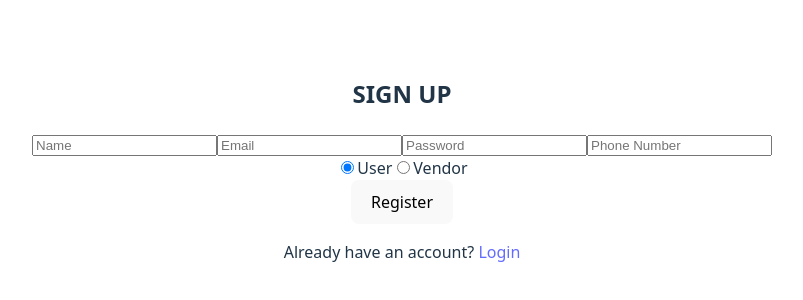
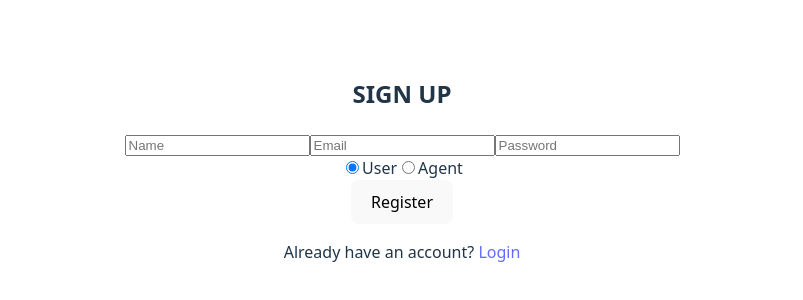
Before and after one commit to Pdiya13/Smart_Parcel_System, a React (Vite) app in the folder client/: page /signup in a window 1280 px wide. Shown: the part 232-532 px from the top of the page, without its empty margins (238-1041 px from the left). Built offline with nearby package versions, Linux system fonts and the light colour scheme.

Commit message:
change in login ans signup forms

```diff
--- a/client/src/components/authentication/Login.jsx
+++ b/client/src/components/authentication/Login.jsx
@@ -17,7 +17,9 @@ export default function Login() {
         e.preventDefault();
         const { email, password, role } = formData;
 
-        const loginUrl = role === 'user' ? 'http://localhost:8080/api/auth/user/login' : 'http://localhost:8080/api/auth/vendor/login';
+        const loginUrl = role === 'user'
+            ? 'http://localhost:8080/api/auth/user/login'
+            : 'http://localhost:8080/api/auth/agent/login';
 
         try {
             const res = await axios.post(loginUrl, {
@@ -33,8 +35,8 @@ export default function Login() {
             console.log("Login successful");
             if (role === 'user') {
                 navigate('/dashboard');
-            } else if (role === 'vendor') {
-                navigate('/vendor-dashboard');
+            } else if (role === 'agent') {
+                navigate('/agent-dashboard');
             } else {
                 navigate('/login');
             }
@@ -89,12 +91,12 @@ export default function Login() {
                             <input
                                 type="radio"
                                 name="role"
-                                value="vendor"
-                                checked={formData.role === 'vendor'}
+                                value="agent"
+                                checked={formData.role === 'agent'}
                                 onChange={(e) => setFormData({ ...formData, role: e.target.value })}
                                 className="mr-2"
                             />
-                            Vendor
+                            Agent
                         </label>
                     </div>
                 </div>
--- a/client/src/components/authentication/Signup.jsx
+++ b/client/src/components/authentication/Signup.jsx
@@ -10,9 +10,7 @@ export default function Signup() {
     password: '',
     phone: '',
     role: 'user',
-    category: '',
-    price: '',
-    experience: '',
+    city: '',
   });
 
   const navigate = useNavigate();
@@ -30,23 +28,20 @@ export default function Signup() {
     try {
       let res;
       if (formData.role === 'user') {
-        res = await axios.post('http://localhost:8080/api/auth/signup', {
+        res = await axios.post('http://localhost:8080/api/auth/user/signup', {
+          name: formData.name,
+          email: formData.email,
+          password: formData.password,
+          role: formData.role,
+        });
+      } else if (formData.role === 'agent') {
+        res = await axios.post('http://localhost:8080/api/auth/agent/signup', {
           name: formData.name,
           email: formData.email,
           password: formData.password,
           phone: formData.phone,
           role: formData.role,
-        });
-      } else if (formData.role === 'vendor') {
-        res = await axios.post('http://localhost:8080/api/auth/signup', {
-          name: formData.name,
-          email: formData.email,
-          password: formData.password,
-          phone: formData.phone,
-          role: formData.role,
-          category: formData.category,
-          price: Number(formData.price),
-          experience: Number(formData.experience),
+          city: formData.city,
         });
       }
 
@@ -100,16 +95,6 @@ export default function Signup() {
           required
         />
 
-        <input
-          type="tel"
-          name="phone"
-          placeholder="Phone Number"
-          value={formData.phone}
-          onChange={handleChange}
-          className="w-full mb-6 px-4 py-2 bg-gray-800 text-white rounded focus:outline-none focus:ring-2 focus:ring-blue-500"
-          required
-        />
-
         <div className="mb-6 flex items-center justify-center gap-6">
           <label className="flex items-center gap-2">
             <input
@@ -126,45 +111,34 @@ export default function Signup() {
             <input
               type="radio"
               name="role"
-              value="vendor"
-              checked={formData.role === 'vendor'}
+              value="agent"
+              checked={formData.role === 'agent'}
               onChange={handleChange}
               className="accent-blue-500"
             />
-            Vendor
+            Agent
           </label>
         </div>
 
-        {formData.role === 'vendor' && (
+        {formData.role === 'agent' && (
           <>
             <input
               type="text"
-              name="category"
-              placeholder="Category"
-              value={formData.category}
+              name="city"
+              placeholder="city"
+              value={formData.city}
               onChange={handleChange}
               className="w-full mb-4 px-4 py-2 bg-gray-800 text-white rounded focus:outline-none focus:ring-2 focus:ring-blue-500"
               required
             />
             <input
-              type="number"
-              name="price"
-              placeholder="Price"
-              value={formData.price}
-              onChange={handleChange}
-              className="w-full mb-4 px-4 py-2 bg-gray-800 text-white rounded focus:outline-none focus:ring-2 focus:ring-blue-500"
-              required
-              min={0}
-            />
-            <input
-              type="number"
-              name="experience"
-              placeholder="Experience (years)"
-              value={formData.experience}
-              onChange={handleChange}
-              className="w-full mb-6 px-4 py-2 bg-gray-800 text-white rounded focus:outline-none focus:ring-2 focus:ring-blue-500"
-              required
-              min={0}
+                type="tel"
+                name="phone"
+                placeholder="Phone Number"
+                value={formData.phone}
+                onChange={handleChange}
+                className="w-full mb-6 px-4 py-2 bg-gray-800 text-white rounded focus:outline-none focus:ring-2 focus:ring-blue-500"
+                required
             />
           </>
         )}
```
